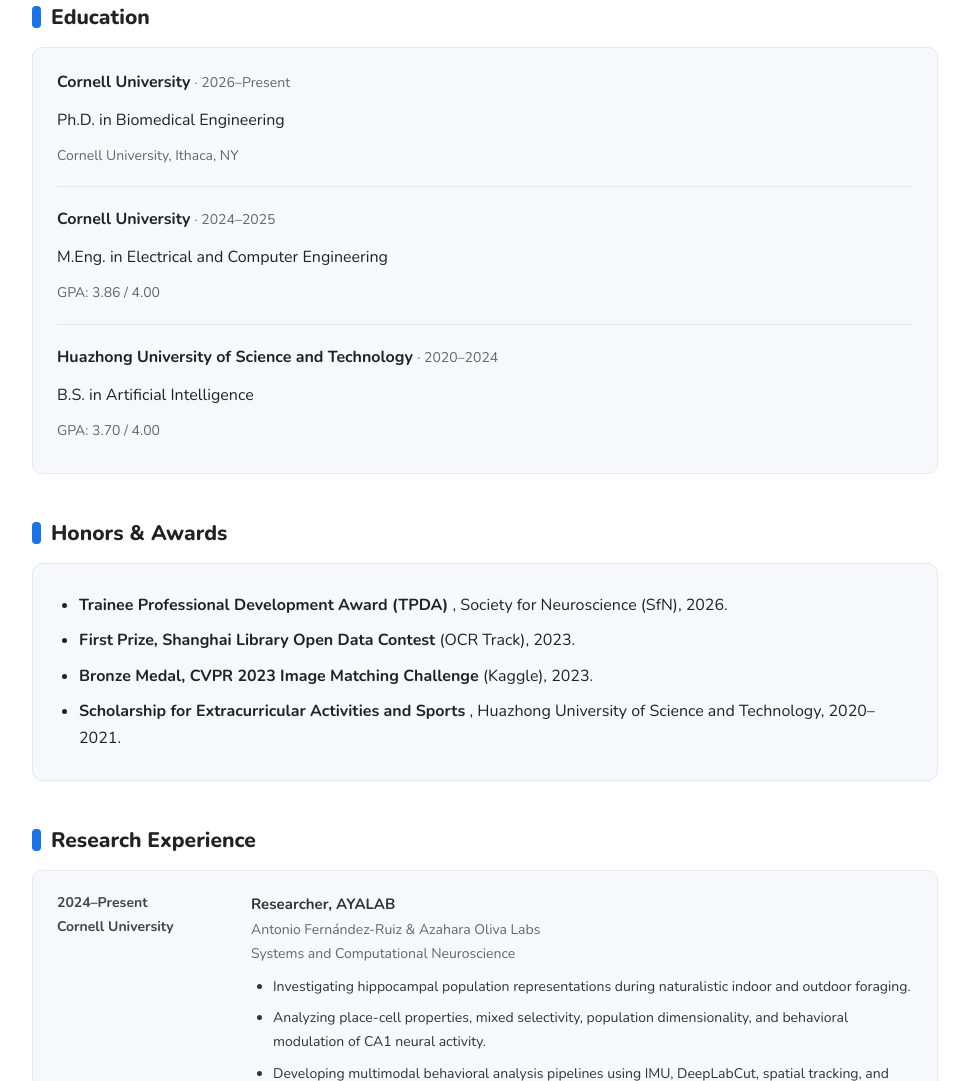
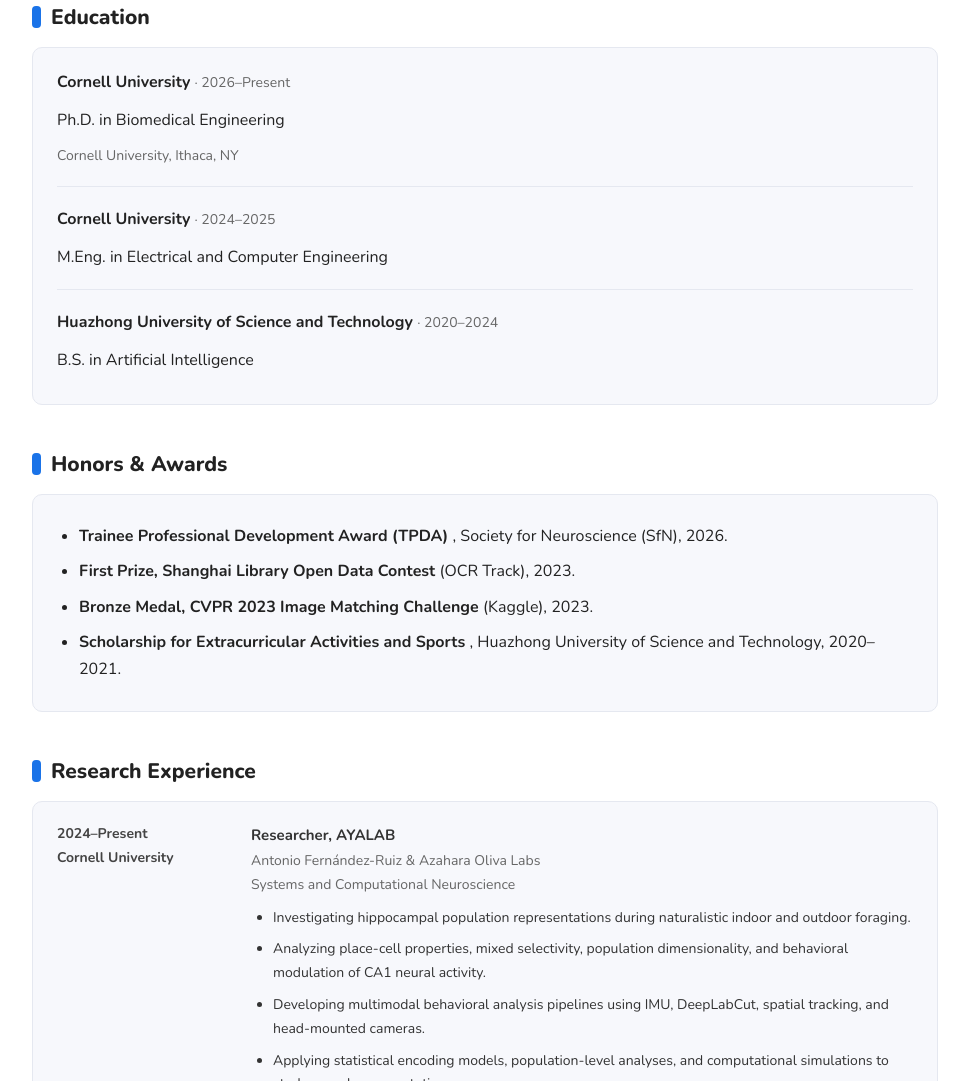
Before and after one commit to jqorange/jqorange.github.io, a plain HTML site: page index.html in a window 1280 px wide. Shown: the part 1788-2869 px from the top of the page, without its empty margins (155-1124 px from the left). Drawn offline with nearby package versions, Linux system fonts and the light colour scheme.

Commit message:
Update index.html

```diff
--- a/index.html
+++ b/index.html
@@ -780,9 +780,6 @@
           M.Eng. in Electrical and Computer Engineering
         </p>
 
-        <p class="muted">
-          GPA: 3.86 / 4.00
-        </p>
 
         <div class="divider"></div>
 
@@ -795,10 +792,6 @@
 
         <p>
           B.S. in Artificial Intelligence
-        </p>
-
-        <p class="muted">
-          GPA: 3.70 / 4.00
         </p>
 
       </div>
```
